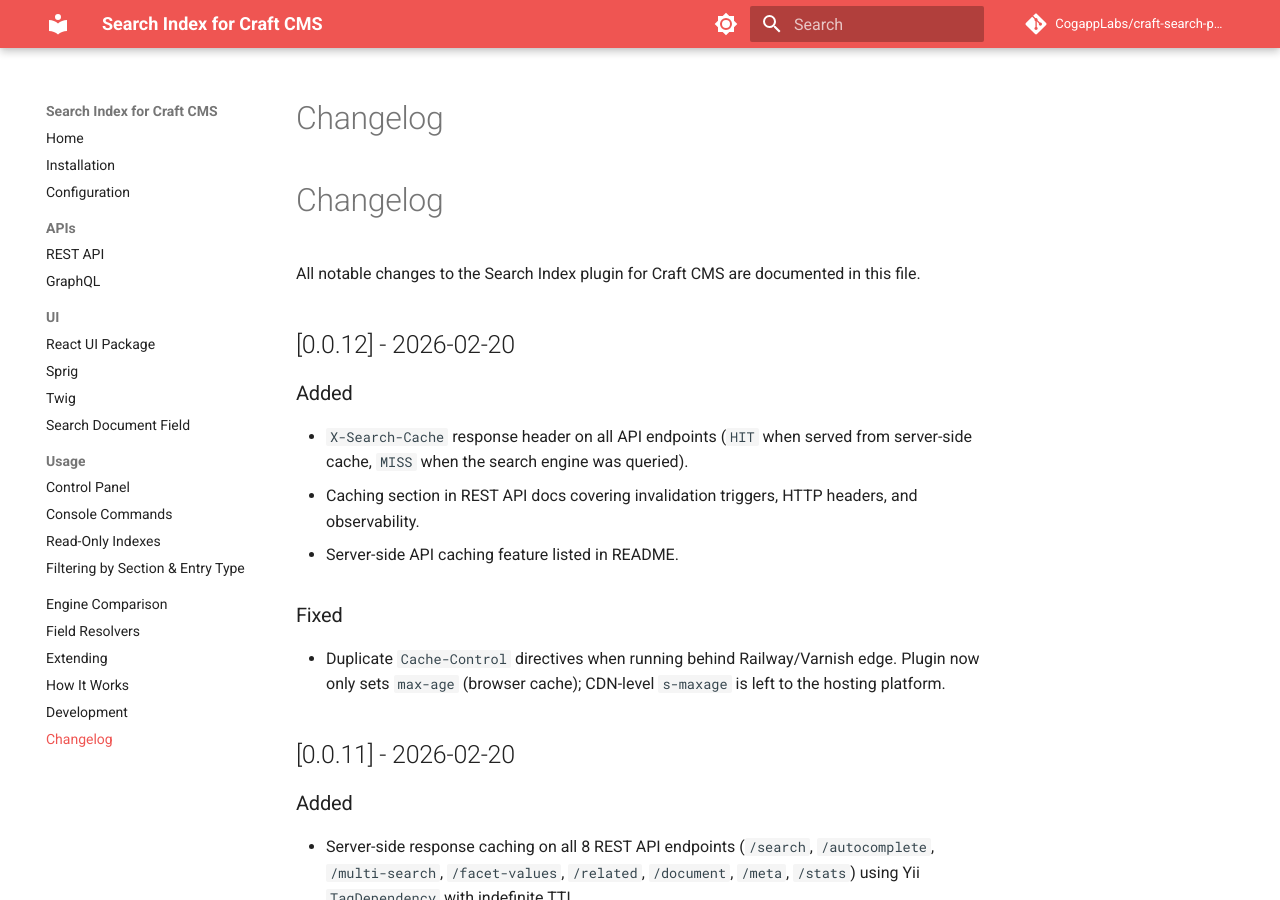
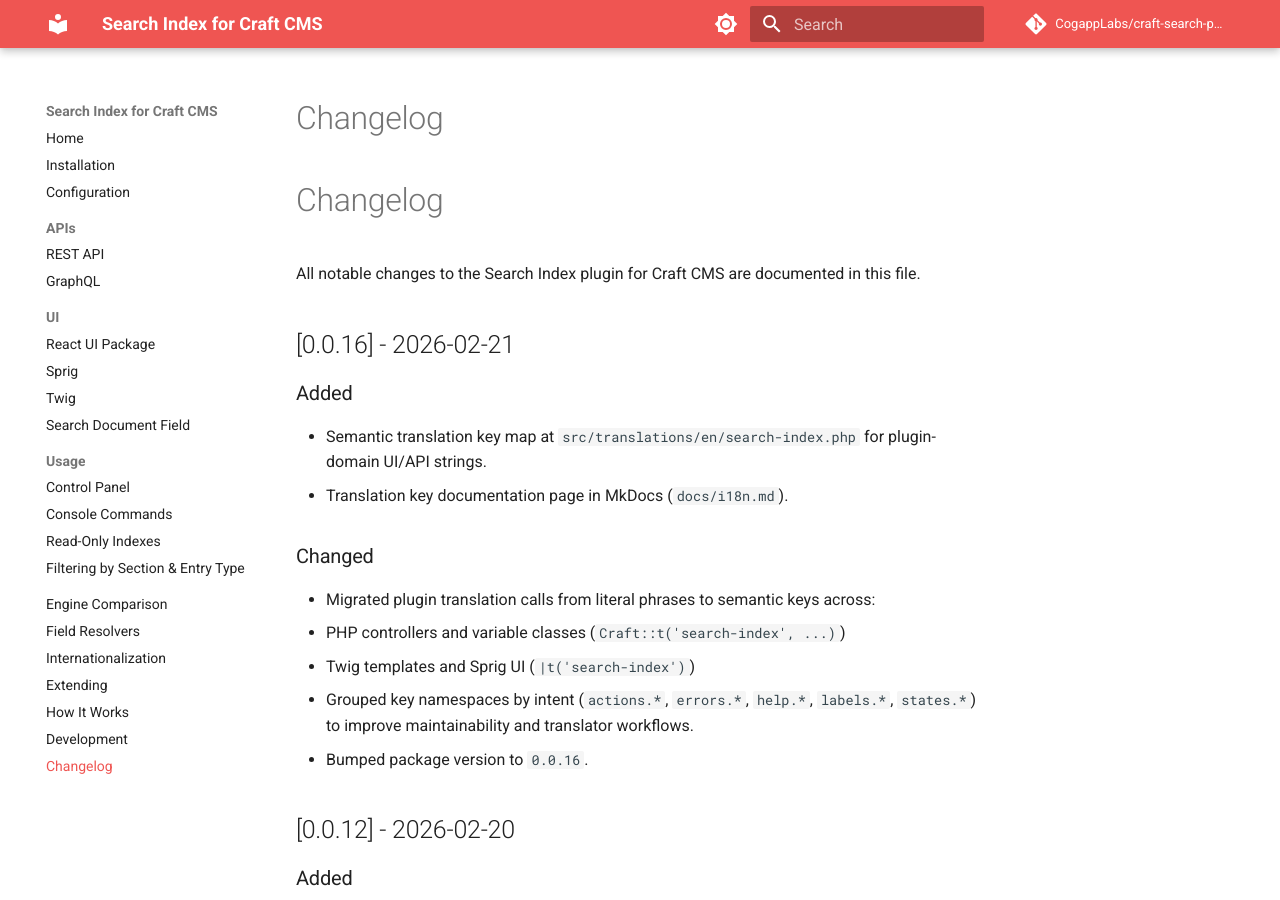
Before and after one commit to CogappLabs/craft-search-plugin, an MkDocs documentation site: the page built from docs/changelog.md, in a window 1280 px wide and 900 px high. Built offline with MkDocs 1.6.1 and Material for MkDocs 9.7.7, drawn with Linux system fonts in a browser that asks for light colours; comment, search, counter and statistics services are not loaded.

Commit message:
docs: add semantic i18n guide and update changelog

```diff
--- a/CHANGELOG.md
+++ b/CHANGELOG.md
@@ -1,6 +1,19 @@
 # Changelog
 
 All notable changes to the Search Index plugin for Craft CMS are documented in this file.
+
+## [0.0.16] - 2026-02-21
+
+### Added
+- Semantic translation key map at `src/translations/en/search-index.php` for plugin-domain UI/API strings.
+- Translation key documentation page in MkDocs (`docs/i18n.md`).
+
+### Changed
+- Migrated plugin translation calls from literal phrases to semantic keys across:
+  - PHP controllers and variable classes (`Craft::t('search-index', ...)`)
+  - Twig templates and Sprig UI (`|t('search-index')`)
+- Grouped key namespaces by intent (`actions.*`, `errors.*`, `help.*`, `labels.*`, `states.*`) to improve maintainability and translator workflows.
+- Bumped package version to `0.0.16`.
 
 ## [0.0.12] - 2026-02-20
 
--- a/mkdocs.yml
+++ b/mkdocs.yml
@@ -68,6 +68,7 @@ nav:
       - Filtering by Section & Entry Type: usage/filtering.md
   - Engine Comparison: engine-comparison.md
   - Field Resolvers: field-resolvers.md
+  - Internationalization: i18n.md
   - Extending: extending.md
   - How It Works: how-it-works.md
   - Development: development.md
```
Also changed, not shown: README.md (+3 -0 lines), docs/i18n.md (added, +53 -0 lines).
